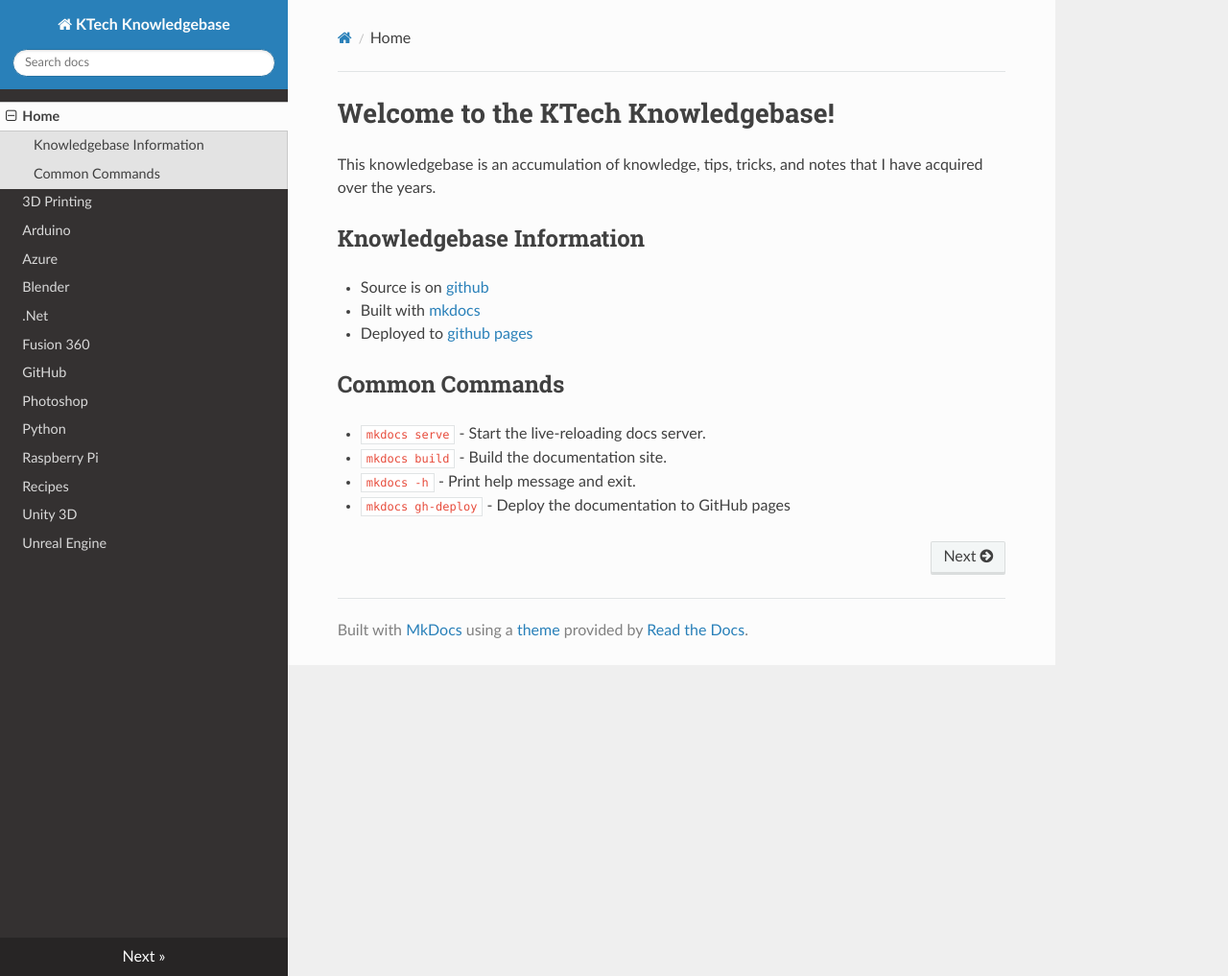
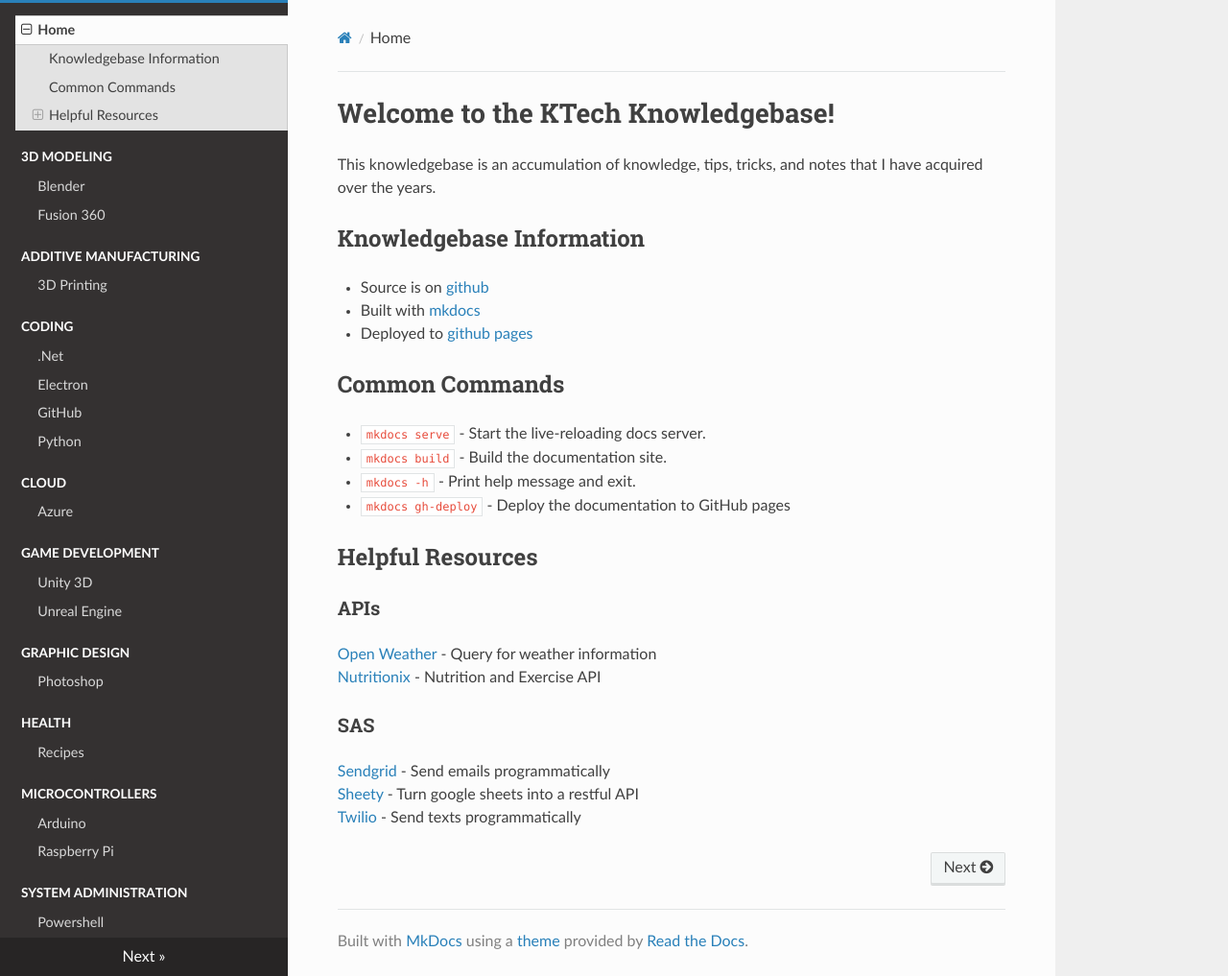
Before and after one commit to KTech-Kevin/knowledgebase, an MkDocs documentation site: the page built from docs/index.md, in a window 1280 px wide and 1017 px high. Shown: the whole window at 96% size. Built offline with MkDocs 1.6.1, drawn with Linux system fonts in a browser that asks for light colours; nearby versions of some CDN libraries.

Commit message:
Organization
Reorganized file structure, added additional css

```diff
--- /dev/null
+++ b/docs/extra.css
@@ -0,0 +1,10 @@
+/* Change the color of the categories */
+.caption-text {
+  color: white;
+  font-weight: bold;
+}
+
+/* Indent the sub-navigation items under the categories */
+.toctree-l1 {
+  margin-left: 16px;
+}
--- a/docs/index.md
+++ b/docs/index.md
@@ -15,3 +15,17 @@
 - `mkdocs build` - Build the documentation site.
 - `mkdocs -h` - Print help message and exit.
 - `mkdocs gh-deploy` - Deploy the documentation to GitHub pages
+
+## Helpful Resources
+
+### APIs
+
+[Open Weather](https://openweathermap.org/) - Query for weather information
+[Nutritionix](https://www.nutritionix.com/business/api) - Nutrition and
+Exercise API
+
+### SAS
+
+[Sendgrid](https://sendgrid.com/) - Send emails programmatically
+[Sheety](https://sheety.co/) - Turn google sheets into a restful API
+[Twilio](https://www.twilio.com/) - Send texts programmatically
--- a/mkdocs.yml
+++ b/mkdocs.yml
@@ -2,17 +2,29 @@
 site_url: https://example.com/
 nav:
   - Home: index.md
-  - 3D Printing: 3d_printing.md
-  - Arduino: arduino.md
-  - Azure: azure.md
-  - Blender: blender.md
-  - .Net: dotnet.md
-  - Fusion 360: fusion_360.md
-  - GitHub: github.md
-  - Photoshop: photoshop.md
-  - Python: python.md
-  - Raspberry Pi: raspberry_pi.md
-  - Recipes: recipes.md
-  - Unity 3D: unity.md
-  - Unreal Engine: unreal.md
+  - 3D Modeling:
+      - Blender: design/blender.md
+      - Fusion 360: design/fusion_360.md
+  - Additive Manufacturing:
+      - 3D Printing: additive_manufacturing/3d_printing.md
+  - Coding:
+      - .Net: coding/dotnet.md
+      - Electron: coding/electron.md
+      - GitHub: coding/github.md
+      - Python: coding/python.md
+  - Cloud:
+      - Azure: cloud/azure.md
+  - Game Development:
+      - Unity 3D: game_dev/unity.md
+      - Unreal Engine: game_dev/unreal.md
+  - Graphic Design:
+      - Photoshop: graphic_design/photoshop.md
+  - Health:
+      - Recipes: health/recipes.md
+  - Microcontrollers:
+      - Arduino: microcontrollers/arduino.md
+      - Raspberry Pi: microcontrollers/raspberry_pi.md
+  - System Administration:
+      - Powershell: sysadmin/powershell.md
 theme: readthedocs
+extra_css: [extra.css]
```
Also changed, not shown: docs/3d_printing.md (deleted, +0 -9 lines), docs/additive_manufacturing/3d_printing.md (added, +9 -0 lines), docs/coding/electron.md (added, +80 -0 lines), docs/coding/python.md (renamed from docs/python.md, +15 -0 lines), docs/graphic_design/photoshop.md (added, +13 -0 lines), docs/photoshop.md (deleted, +0 -13 lines), docs/sysadmin/powershell.md (added, +28 -0 lines), docs/cloud/azure.md (renamed from docs/azure.md), docs/coding/dotnet.md (renamed from docs/dotnet.md), docs/coding/github.md (renamed from docs/github.md), docs/design/blender.md (renamed from docs/blender.md), docs/design/fusion_360.md (renamed from docs/fusion_360.md), docs/game_dev/unity.md (renamed from docs/unity.md), docs/game_dev/unreal.md (renamed from docs/unreal.md), 3 more files.
